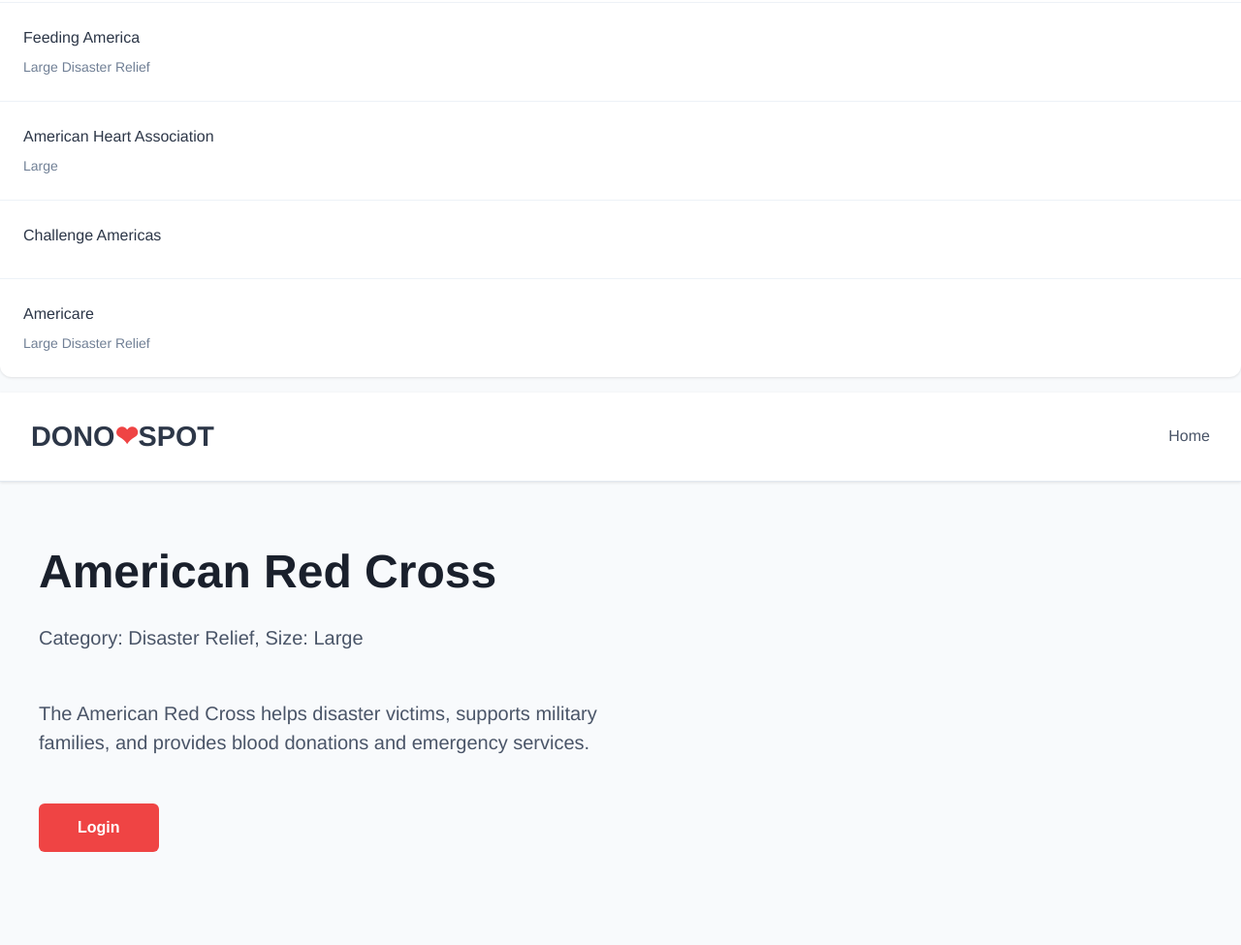
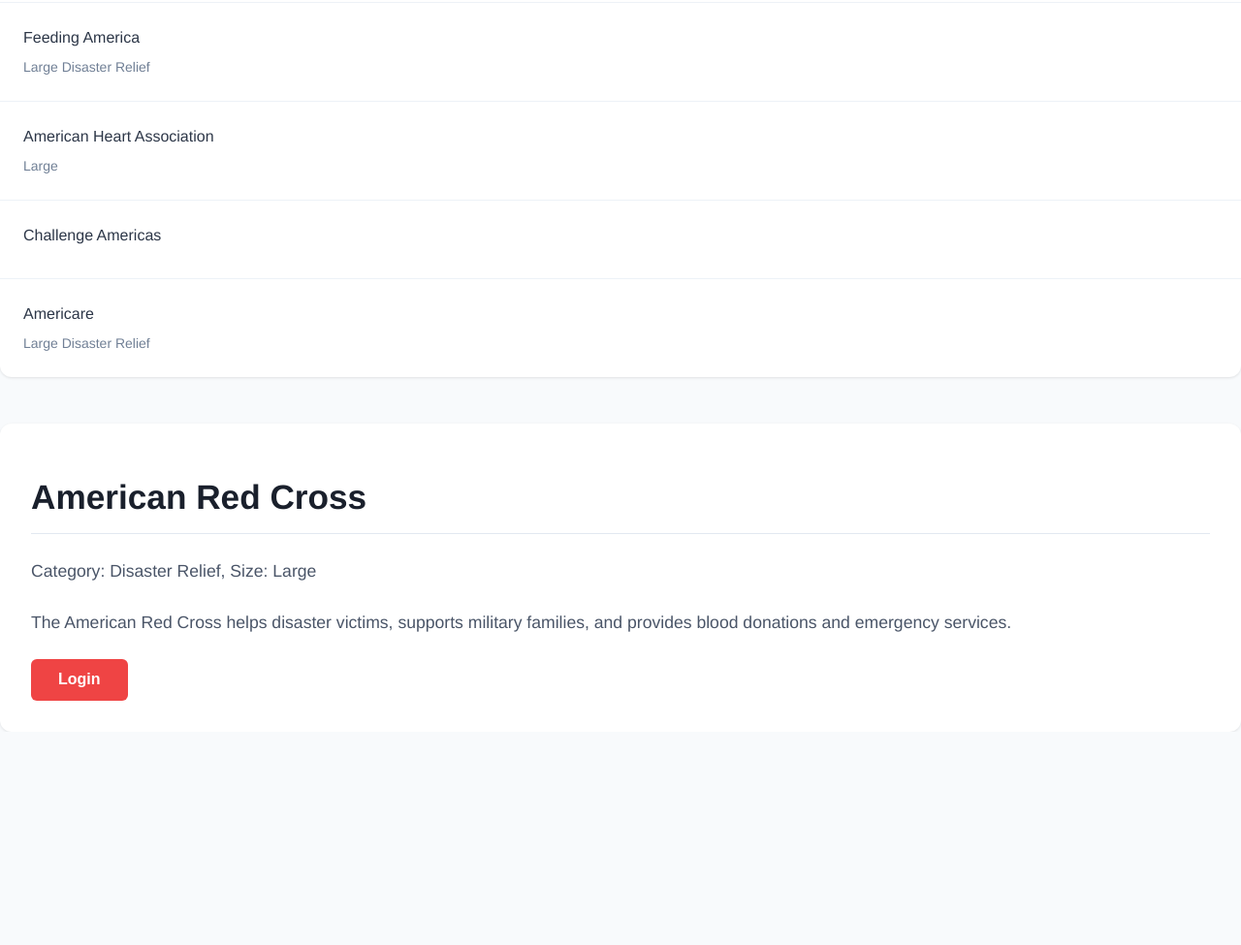
Before and after one commit to brendanmulli/donospotME, a website: page search.html in a window 1280 px wide. Shown: the part 408-1383 px from the top of the page at 97% size. After the commit the page ends 1163 px from the top, so only its background shows below. Drawn offline with Linux system fonts and the light colour scheme.

Commit message:
Add files via upload

```diff
--- a/search.html
+++ b/search.html
@@ -29,26 +29,13 @@
     <li data-tags="">Challenge Americas</li>
     <li data-tags="Large Disaster Relief">Americare</li>
   </ul>
-</body>
-</html>
-<!DOCTYPE html>
-<html lang="en">
-<head>
-  <meta charset="UTF-8">
-  <title>American Red Cross - DonoSpot</title>
-  <link rel="stylesheet" href="styles.css">
-</head>
-<body>
-  <header>
-    <div class="logo">DONO<span class="heart">❤</span>SPOT</div>
-    <nav><a href="index.html">Home</a></nav>
-  </header>
 
-  <main>
+  <!-- Charity details section -->
+  <div class="charity-details">
     <h1>American Red Cross</h1>
     <p>Category: Disaster Relief, Size: Large</p>
     <p>The American Red Cross helps disaster victims, supports military families, and provides blood donations and emergency services.</p>
     <button onclick="alert('Login not implemented')">Login</button>
-  </main>
+  </div>
 </body>
 </html>
```
